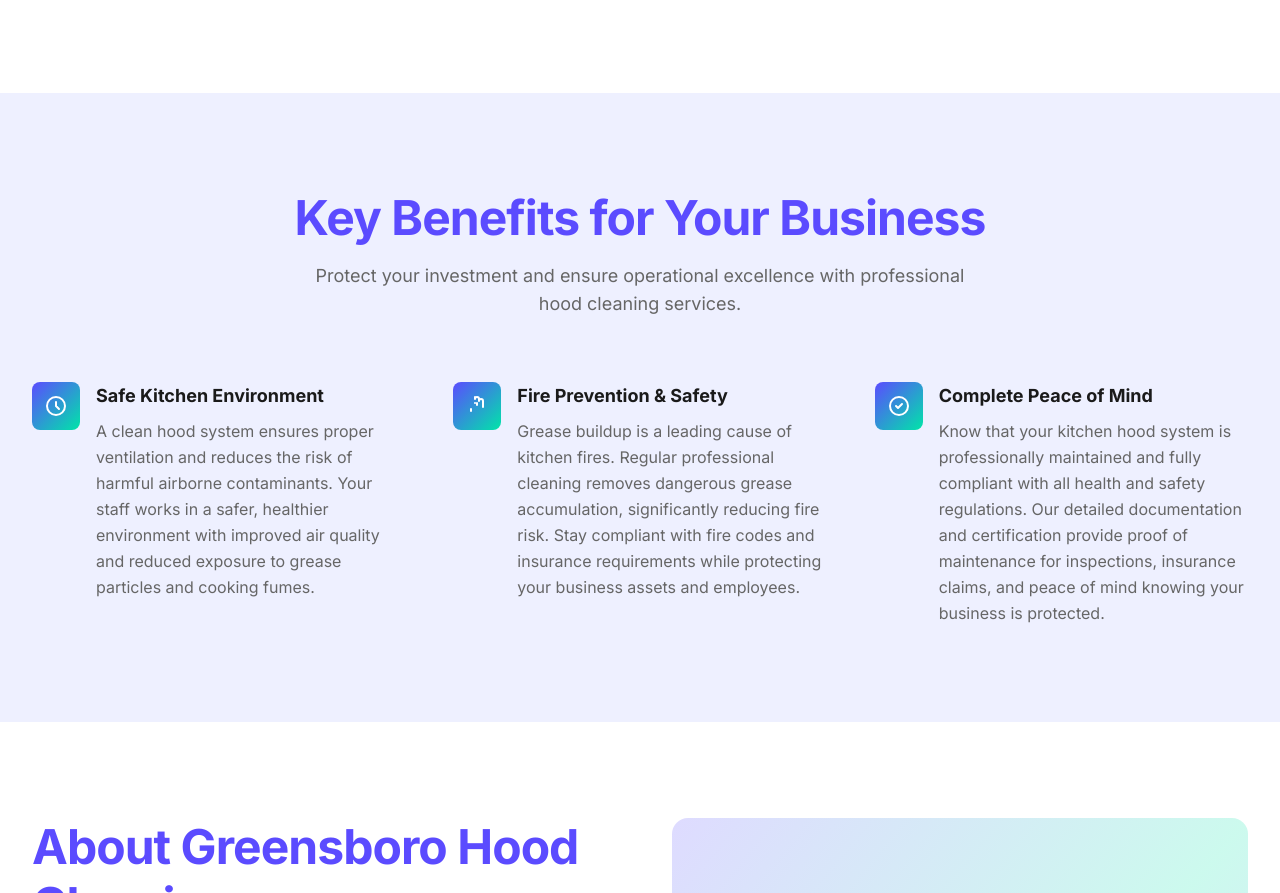
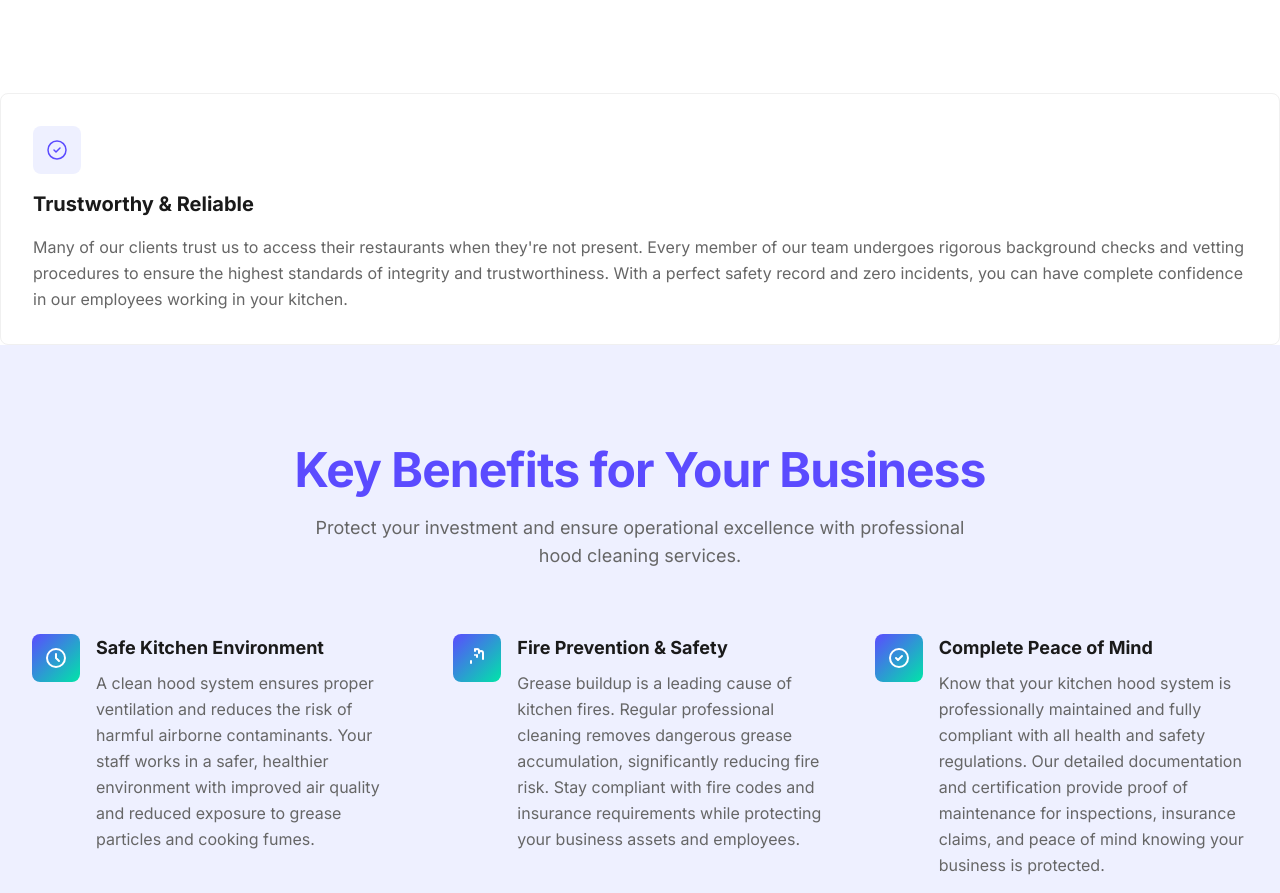
Before and after one commit to jrfent/greensboro-hood-cleaning-2025-12-14-yc06d, a plain HTML site: page index.html in a window 1280 px wide. Shown: the part 1606-2499 px from the top of the page. Drawn offline with nearby package versions, Linux system fonts and the light colour scheme.

Commit message:
Update index.html via editor

```diff
--- a/index.html
+++ b/index.html
@@ -396,6 +396,16 @@
             </div>
         </div>
     </section>
+                <!-- Feature 4: Trustworthy & Reliable -->
+                <div class="feature-card">
+                    <div class="icon-box">
+                        <svg fill="none" stroke="currentColor" viewBox="0 0 24 24">
+                            <path stroke-linecap="round" stroke-linejoin="round" stroke-width="1.5" d="M9 12l2 2 4-4m6 2a9 9 0 11-18 0 9 9 0 0118 0z"></path>
+                        </svg>
+                    </div>
+                    <h3 class="text-xl font-bold text-dark mb-4">Trustworthy & Reliable</h3>
+                    <p class="text-muted leading-relaxed">Many of our clients trust us to access their restaurants when they're not present. Every member of our team undergoes rigorous background checks and vetting procedures to ensure the highest standards of integrity and trustworthiness. With a perfect safety record and zero incidents, you can have complete confidence in our employees working in your kitchen.</p>
+                </div>
 
     <!-- Benefits Section -->
     <section id="benefits" class="py-16 md:py-24 bg-light-lavender">
```
